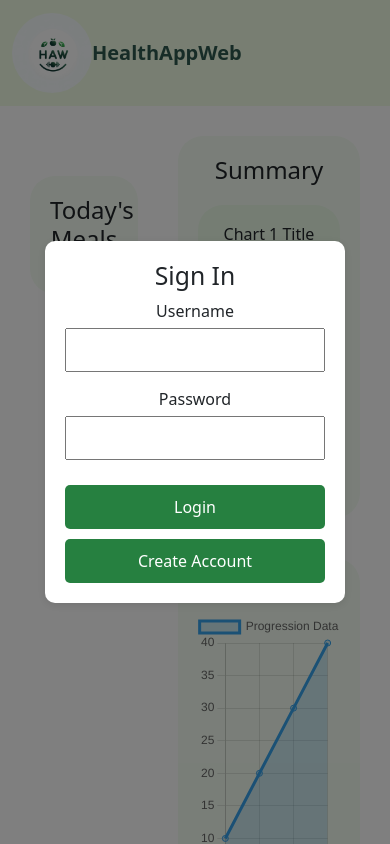
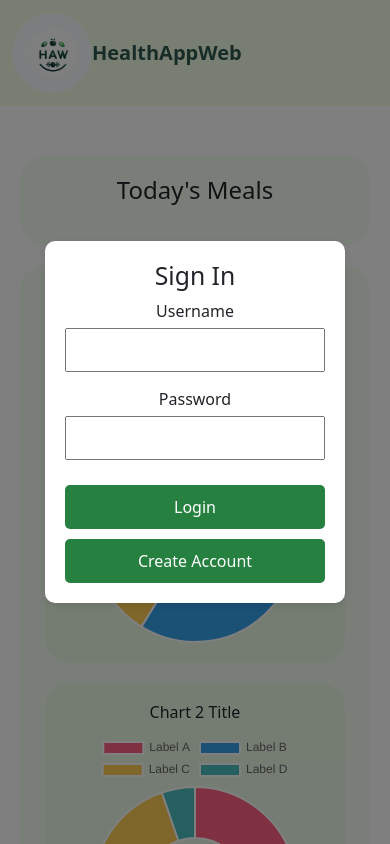
Before and after one commit to enrique95ae/HealthApp_Web, an Angular app: page / in a window 390 px wide. Shown: the top 844 px of the page. Built offline with nearby package versions, Linux system fonts and the light colour scheme.

Commit message:
Home fixed for responsiveness

```diff
--- a/src/app/components/home/home/home.component.css
+++ b/src/app/components/home/home/home.component.css
@@ -1,13 +1,10 @@
 .home-container {
     display: flex;
     height: 100vh;
-    /* Full viewport height */
     overflow: hidden;
-    /* Prevent scrolling */
     padding: 10px;
-    /* Optional: padding around the container */
     box-sizing: border-box;
-    /* Ensure padding is included in the height calculation */
+    flex-wrap: wrap;
 }
 
 .column {
@@ -18,50 +15,53 @@
 
 .column-1 {
     flex: 0 0 40%;
-    /* 40% width */
     display: flex;
     flex-direction: column;
-    gap: 0px;
-    /* Space between app-user and app-meal-list */
-    overflow: hidden;
-    /* Prevent scrolling */
+    gap: 10px;
+    overflow-y: auto;
 }
 
 .column-2 {
     flex: 0 0 60%;
-    /* 60% width */
     display: flex;
     flex-direction: column;
-    gap: 0px;
-    /* Space between app-summary and app-progression */
-    overflow: hidden;
-    /* Prevent scrolling */
+    gap: 10px;
+    overflow-y: auto;
+    height: calc(100vh - 20px);
 }
 
-app-user {
-    overflow: hidden;
-    /* Prevent internal scrolling */
-    margin: 20px;
-    /* Remove margin between components */
+app-user,
+app-meal-list,
+app-summary,
+app-progression {
+    margin: 10px;
+    overflow: visible;
+    max-height: 500px;
 }
 
-app-meal-list {
-    overflow: hidden;
-    /* Prevent internal scrolling */
-    margin: 20px;
-    /* Remove margin between components */
-}
+@media (max-width: 768px) {
+    .home-container {
+        flex-direction: column;
+        height: auto;
+    }
 
-app-summary {
-    overflow: hidden;
-    /* Prevent internal scrolling */
-    margin: 20px;
-    /* Remove margin between components */
+    .column-1,
+    .column-2 {
+        flex: 1 0 auto;
+        width: 100%;
+        overflow: visible;
+    }
+
+    app-user,
+    app-meal-list,
+    app-summary,
+    app-progression {
+        max-height: none;
+    }
 }
 
 app-progression {
-    overflow: hidden;
-    /* Prevent internal scrolling */
-    margin: 20px;
-    /* Remove margin between components */
+    flex-grow: 1;
+    height: calc(50vh - 40px);
+    overflow-y: auto;
 }
--- a/src/app/components/home/progression/progression.component.css
+++ b/src/app/components/home/progression/progression.component.css
@@ -1,6 +1,5 @@
 .progression-container {
     width: 100%;
-    /* Take all available width */
     background-color: #F4FDF2;
     border-radius: 25px;
     padding: 20px;
@@ -10,18 +9,15 @@
     align-items: center;
     text-align: center;
     margin: 0 auto;
-    height: 100%;
-    /* Ensure it takes full height of the container */
+    max-height: 100%;
+    overflow-y: auto;
 }
 
 .progression-title {
     margin-bottom: 10px;
-    /* Space below the title */
 }
 
 canvas {
     width: 100% !important;
-    /* Ensure the canvas respects the container width */
     height: auto !important;
-    /* Maintain the aspect ratio */
 }
--- a/src/app/components/home/user/user.component.css
+++ b/src/app/components/home/user/user.component.css
@@ -2,6 +2,7 @@
     background-color: #f4fdf2;
     border-radius: 25px;
     display: flex;
+    flex-direction: row;
     padding: 20px;
     max-width: 800px;
     margin: 0 auto;
@@ -22,7 +23,6 @@
     border-radius: 50%;
     object-fit: cover;
     margin-bottom: 10px;
-    /* Add margin to separate from the logout button */
 }
 
 .logout-button {
@@ -40,10 +40,10 @@
 }
 
 .user-info {
-    flex: 1 0 70%;
+    flex: 1;
     display: flex;
     flex-direction: column;
-    justify-content: space-around;
+    justify-content: center;
     padding-left: 20px;
 }
 
```
